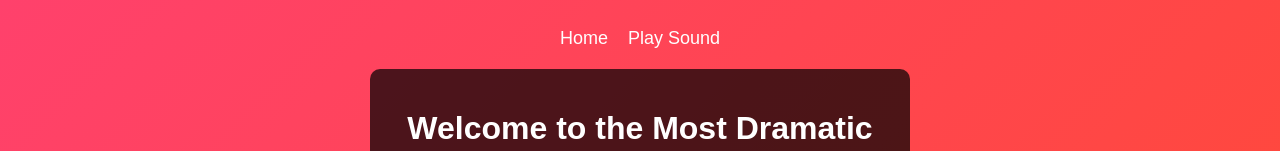
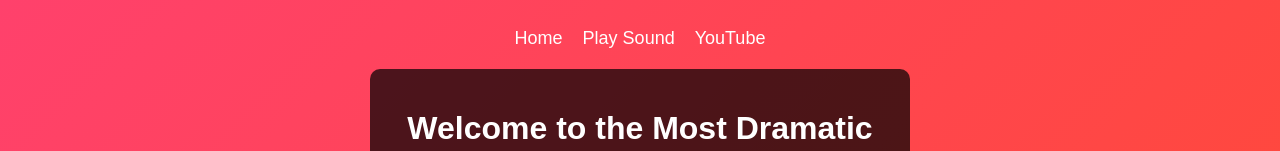
Before and after one commit to MintDino/The-Sound-Button, a plain HTML site: page index.html in a window 1280 px wide. Shown: the top 151 px of the page. Drawn offline with Linux system fonts and the light colour scheme.

Commit message:
Update index.html

```diff
--- a/index.html
+++ b/index.html
@@ -10,6 +10,7 @@
     <nav>
         <a href="index.html">Home</a>
         <a href="play.html">Play Sound</a>
+        <a href="https://youtube.com/@officialnekomusic?si=USmO-TW38IBKwtMk">YouTube</a>
     </nav>
     <div class="content">
         <h1>Welcome to the Most Dramatic Sound Button</h1>
```
